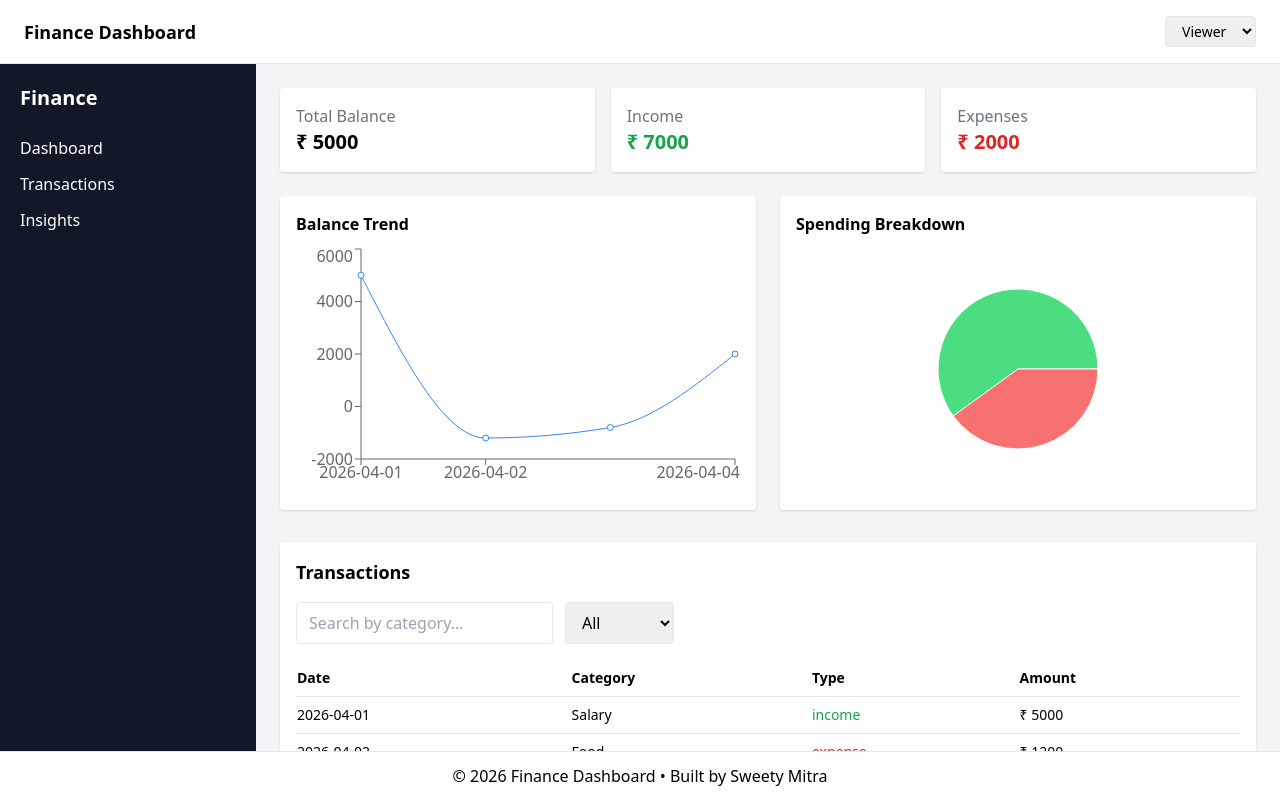
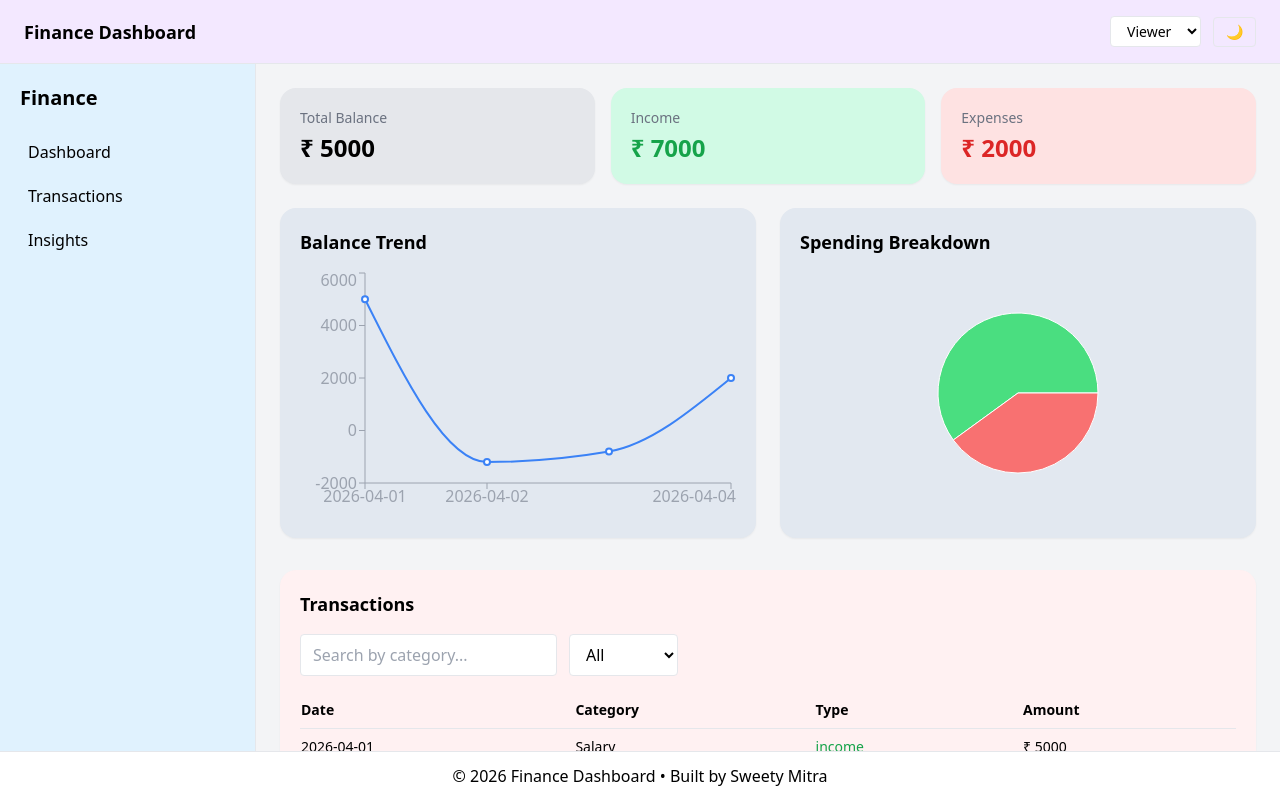
Before and after one commit to Sweety-Mitra/Finance_Dashboard, a React (Vite) app: page / in a window 1280 px wide. Built offline with nearby package versions, Linux system fonts and the light colour scheme.

Commit message:
feat:dark mode implementation

```diff
--- a/src/App.jsx
+++ b/src/App.jsx
@@ -23,7 +23,7 @@ function App() {
         <Sidebar />
 
         {/* Main */}
-        <main className="flex-1 bg-gray-100 p-6 overflow-y-auto">
+        <main className="flex-1 bg-gray-100 dark:bg-gray-900 text-black dark:text-white p-6 overflow-y-auto">
 
           <div className="space-y-8 max-w-6xl mx-auto">
 
--- a/src/components/common/Header.jsx
+++ b/src/components/common/Header.jsx
@@ -1,19 +1,58 @@
-import { useContext } from "react";
+import { useContext, useEffect, useState } from "react";
 import { AppContext } from "../../context/AppContext";
 
 const Header = () => {
   const { role, setRole } = useContext(AppContext);
 
+  const [dark, setDark] = useState(false);
+
+  // load saved theme
+  useEffect(() => {
+    const savedTheme = localStorage.getItem("theme");
+
+    if (savedTheme === "dark") {
+      document.documentElement.classList.add("dark");
+      setDark(true);
+    }
+  }, []);
+
+  const toggleTheme = () => {
+    if (dark) {
+      document.documentElement.classList.remove("dark");
+      localStorage.setItem("theme", "light");
+    } else {
+      document.documentElement.classList.add("dark");
+      localStorage.setItem("theme", "dark");
+    }
+    setDark(!dark);
+  };
+
   return (
-    <header className="bg-white border-b px-6 py-4 flex justify-between items-center sticky top-0 z-10">
+    <header className="bg-purple-100 dark:bg-gray-800 border-b px-6 py-4 flex justify-between items-center sticky top-0 z-10 text-black dark:text-white">
+
       <h1 className="text-lg font-semibold">Finance Dashboard</h1>
 
-      <select
-        className="border px-3 py-1 rounded text-sm"
-      >
-        <option>Viewer</option>
-        <option>Admin</option>
-      </select>
+      <div className="flex items-center gap-3">
+
+        {/* Role */}
+        <select
+          value={role}
+          onChange={(e) => setRole(e.target.value)}
+          className="border px-3 py-1 rounded text-sm bg-white dark:bg-gray-700 text-black dark:text-white"
+        >
+          <option value="viewer">Viewer</option>
+          <option value="admin">Admin</option>
+        </select>
+
+        {/* Dark Mode Toggle */}
+        <button
+          onClick={toggleTheme}
+          className="px-3 py-1 border rounded text-sm"
+        >
+          {dark ? "☀️" : "🌙"}
+        </button>
+
+      </div>
     </header>
   );
 };
--- a/src/components/common/Sidebar.jsx
+++ b/src/components/common/Sidebar.jsx
@@ -5,30 +5,33 @@ const Sidebar = () => {
   };
 
   return (
-    <aside className="w-64 bg-gray-900 text-white p-5">
+    <aside className="w-64 bg-sky-100 dark:bg-gray-900 text-black dark:text-white p-5 border-r dark:border-gray-800">
+
       <h1 className="text-xl font-bold mb-6">Finance</h1>
 
       <nav className="space-y-3">
+
         <p
           onClick={() => scrollToSection("dashboard")}
-          className="cursor-pointer hover:text-gray-300 transition"
+          className="cursor-pointer px-2 py-1 rounded hover:bg-gray-100 dark:hover:bg-gray-800 transition"
         >
           Dashboard
         </p>
 
         <p
           onClick={() => scrollToSection("transactions")}
-          className="cursor-pointer hover:text-gray-300 transition"
+          className="cursor-pointer px-2 py-1 rounded hover:bg-gray-100 dark:hover:bg-gray-800 transition"
         >
           Transactions
         </p>
 
         <p
           onClick={() => scrollToSection("insights")}
-          className="cursor-pointer hover:text-gray-300 transition"
+          className="cursor-pointer px-2 py-1 rounded hover:bg-gray-100 dark:hover:bg-gray-800 transition"
         >
           Insights
         </p>
+
       </nav>
     </aside>
   );
--- a/src/components/dashboard/Charts.jsx
+++ b/src/components/dashboard/Charts.jsx
@@ -15,15 +15,14 @@ import {
 const Charts = () => {
   const { transactions } = useContext(AppContext);
 
-  // Line Chart Data (balance trend)
+  // Line Chart Data
   const lineData = transactions.map((t) => ({
     date: t.date,
     amount: t.type === "income" ? t.amount : -t.amount,
   }));
 
-  // Pie Chart Data (category breakdown)
+  // Pie Chart Data
   const categoryMap = {};
-
   transactions.forEach((t) => {
     if (t.type === "expense") {
       categoryMap[t.category] =
@@ -40,33 +39,65 @@ const Charts = () => {
 
   return (
     <div className="grid grid-cols-1 md:grid-cols-2 gap-6">
+
       {/* Line Chart */}
-      <div className="bg-white p-4 rounded shadow">
-        <h3 className="mb-2 font-semibold">Balance Trend</h3>
+      <div className="bg-slate-200 dark:bg-gray-800 text-black dark:text-white p-5 rounded-2xl shadow-sm">
+        <h3 className="mb-3 font-semibold text-lg">
+          Balance Trend
+        </h3>
+
         <ResponsiveContainer width="100%" height={250}>
           <LineChart data={lineData}>
-            <XAxis dataKey="date" />
-            <YAxis />
-            <Tooltip />
-            <Line type="monotone" dataKey="amount" stroke="#3b82f6" />
+            <XAxis
+              dataKey="date"
+              stroke="#9ca3af" // gray-400
+            />
+            <YAxis stroke="#9ca3af" />
+            <Tooltip
+              contentStyle={{
+                backgroundColor: "#1f2937", // dark bg
+                border: "none",
+                color: "#fff",
+              }}
+            />
+            <Line
+              type="monotone"
+              dataKey="amount"
+              stroke="#3b82f6"
+              strokeWidth={2}
+            />
           </LineChart>
         </ResponsiveContainer>
       </div>
 
       {/* Pie Chart */}
-      <div className="bg-white p-4 rounded shadow">
-        <h3 className="mb-2 font-semibold">Spending Breakdown</h3>
+      <div className="bg-slate-200 dark:bg-gray-800 text-black dark:text-white p-5 rounded-2xl shadow-sm">
+        <h3 className="mb-3 font-semibold text-lg">
+          Spending Breakdown
+        </h3>
+
         <ResponsiveContainer width="100%" height={250}>
           <PieChart>
             <Pie data={pieData} dataKey="value" outerRadius={80}>
               {pieData.map((_, index) => (
-                <Cell key={index} fill={COLORS[index % COLORS.length]} />
+                <Cell
+                  key={index}
+                  fill={COLORS[index % COLORS.length]}
+                />
               ))}
             </Pie>
-            <Tooltip />
+
+            <Tooltip
+              contentStyle={{
+                backgroundColor: "#1f2937",
+                border: "none",
+                color: "#fff",
+              }}
+            />
           </PieChart>
         </ResponsiveContainer>
       </div>
+
     </div>
   );
 };
--- a/src/components/dashboard/SummaryCards.jsx
+++ b/src/components/dashboard/SummaryCards.jsx
@@ -16,23 +16,37 @@ const SummaryCards = () => {
 
   return (
     <div className="grid grid-cols-1 md:grid-cols-3 gap-4 mb-6">
+
       {/* Balance */}
-      <div className="bg-white p-4 rounded shadow hover:shadow-lg transition">
-        <h3 className="text-gray-500">Total Balance</h3>
-        <p className="text-xl font-bold">₹ {balance}</p>
+      <div className="bg-gray-200 dark:bg-gray-800 text-black dark:text-white p-5 rounded-2xl shadow-sm hover:shadow-md transition-all duration-200">
+        <h3 className="text-gray-500 dark:text-gray-400 text-sm">
+          Total Balance
+        </h3>
+        <p className="text-2xl font-bold mt-1">
+          ₹ {balance}
+        </p>
       </div>
 
       {/* Income */}
-      <div className="bg-white p-4 rounded shadow hover:shadow-lg transition">
-        <h3 className="text-gray-500">Income</h3>
-        <p className="text-xl font-bold text-green-600">₹ {income}</p>
+      <div className="bg-emerald-100 dark:bg-emerald-900/30 text-black dark:text-white p-5 rounded-2xl shadow-sm hover:shadow-md transition-all duration-200">
+        <h3 className="text-gray-500 dark:text-gray-400 text-sm">
+          Income
+        </h3>
+        <p className="text-2xl font-bold text-green-600 dark:text-green-400 mt-1">
+          ₹ {income}
+        </p>
       </div>
 
       {/* Expense */}
-      <div className="bg-white p-4 rounded shadow hover:shadow-lg transition">
-        <h3 className="text-gray-500">Expenses</h3>
-        <p className="text-xl font-bold text-red-600">₹ {expense}</p>
+      <div className="bg-red-100 dark:bg-red-900/30 text-black dark:text-white p-5 rounded-2xl shadow-sm hover:shadow-md transition-all duration-200">
+        <h3 className="text-gray-500 dark:text-gray-400 text-sm">
+          Expenses
+        </h3>
+        <p className="text-2xl font-bold text-red-600 dark:text-red-400 mt-1">
+          ₹ {expense}
+        </p>
       </div>
+
     </div>
   );
 };
--- a/src/components/insights/Insights.jsx
+++ b/src/components/insights/Insights.jsx
@@ -4,7 +4,6 @@ import { AppContext } from "../../context/AppContext";
 const Insights = () => {
   const { transactions } = useContext(AppContext);
 
-  // Category spending
   const categoryMap = {};
   transactions.forEach((t) => {
     if (t.type === "expense") {
@@ -18,7 +17,6 @@ const Insights = () => {
     ""
   );
 
-  // Totals
   const totalIncome = transactions
     .filter((t) => t.type === "income")
     .reduce((acc, curr) => acc + curr.amount, 0);
@@ -31,43 +29,54 @@ const Insights = () => {
 
   return (
     <div className="mt-6 pb-6">
-      <h3 className="text-xl font-semibold mb-4">Insights</h3>
+      <h3 className="text-xl font-semibold mb-4 text-black dark:text-white">
+        Insights
+      </h3>
 
       <div className="grid grid-cols-1 md:grid-cols-2 lg:grid-cols-4 gap-4">
 
-        {/* Highest Category */}
-        <div className="bg-yellow-50 p-4 rounded-xl shadow hover:shadow-lg transition">
-          <p className="text-sm text-gray-500">Top Spending</p>
+        {/* Top Spending */}
+        <div className="bg-yellow-50 dark:bg-yellow-900/30 text-black dark:text-white p-4 rounded-xl shadow hover:shadow-lg transition">
+          <p className="text-sm text-gray-500 dark:text-gray-400">
+            Top Spending
+          </p>
           <h4 className="text-lg font-semibold mt-1">
             {highestCategory || "N/A"}
           </h4>
         </div>
 
         {/* Income */}
-        <div className="bg-green-50 p-4 rounded-xl shadow hover:shadow-lg transition">
-          <p className="text-sm text-gray-500">Total Income</p>
-          <h4 className="text-lg font-semibold text-green-600 mt-1">
+        <div className="bg-green-50 dark:bg-green-900/30 text-black dark:text-white p-4 rounded-xl shadow hover:shadow-lg transition">
+          <p className="text-sm text-gray-500 dark:text-gray-400">
+            Total Income
+          </p>
+          <h4 className="text-lg font-semibold text-green-600 dark:text-green-400 mt-1">
             ₹ {totalIncome}
           </h4>
         </div>
 
         {/* Expense */}
-        <div className="bg-red-50 p-4 rounded-xl shadow hover:shadow-lg transition">
-          <p className="text-sm text-gray-500">Total Expense</p>
-          <h4 className="text-lg font-semibold text-red-600 mt-1">
+        <div className="bg-red-50 dark:bg-red-900/30 text-black dark:text-white p-4 rounded-xl shadow hover:shadow-lg transition">
+          <p className="text-sm text-gray-500 dark:text-gray-400">
+            Total Expense
+          </p>
+          <h4 className="text-lg font-semibold text-red-600 dark:text-red-400 mt-1">
             ₹ {totalExpense}
           </h4>
         </div>
 
         {/* Insight */}
-        <div className="bg-blue-50 p-4 rounded-xl shadow hover:shadow-lg transition">
-          <p className="text-sm text-gray-500">Insight</p>
+        <div className="bg-blue-50 dark:bg-blue-900/30 text-black dark:text-white p-4 rounded-xl shadow hover:shadow-lg transition">
+          <p className="text-sm text-gray-500 dark:text-gray-400">
+            Insight
+          </p>
           <h4 className="text-sm font-medium mt-1">
             {isBalanced
               ? "Your finances are well balanced ✅"
               : "You are spending more than you earn ⚠️"}
           </h4>
         </div>
+
       </div>
     </div>
   );
--- a/src/components/transactions/AddTransaction.jsx
+++ b/src/components/transactions/AddTransaction.jsx
@@ -37,53 +37,74 @@ const AddTransaction = () => {
   };
 
   return (
-    <div className="bg-white p-4 rounded shadow my-6">
-      <h3 className="font-semibold mb-3">Add Transaction</h3>
+  <div className="bg-lime-50 dark:bg-lime-900/30 text-black dark:text-white p-5 rounded-2xl shadow-sm my-6">
+
+    <h3 className="font-semibold text-lg mb-4">
+      Add Transaction
+    </h3>
 
     <div className="grid grid-cols-1 md:grid-cols-4 gap-3">
+
+      {/* Date */}
       <input
         type="date"
         name="date"
         value={form.date}
         onChange={handleChange}
-          className="border p-2 rounded"
+        className="border p-2 rounded
+        bg-white dark:bg-gray-700
+        text-black dark:text-white
+        placeholder-gray-400 dark:placeholder-gray-300"
       />
 
+      {/* Amount */}
       <input
         type="number"
         name="amount"
         placeholder="Amount"
         value={form.amount}
         onChange={handleChange}
-          className="border p-2 rounded"
+        className="border p-2 rounded
+        bg-white dark:bg-gray-700
+        text-black dark:text-white
+        placeholder-gray-400 dark:placeholder-gray-300"
       />
 
+      {/* Category */}
       <input
         type="text"
         name="category"
         placeholder="Category"
         value={form.category}
         onChange={handleChange}
-          className="border p-2 rounded"
+        className="border p-2 rounded
+        bg-white dark:bg-gray-700
+        text-black dark:text-white
+        placeholder-gray-400 dark:placeholder-gray-300"
       />
 
+      {/* Type */}
       <select
         name="type"
         value={form.type}
         onChange={handleChange}
-          className="border p-2 rounded"
+        className="border p-2 rounded
+        bg-white dark:bg-gray-700
+        text-black dark:text-white"
       >
         <option value="expense">Expense</option>
         <option value="income">Income</option>
       </select>
+
     </div>
 
     <button
       onClick={handleAdd}
-        className="mt-3 bg-blue-500 text-white px-4 py-2 rounded"
+      className="mt-4 bg-blue-500 hover:bg-blue-600 text-white px-4 py-2 rounded-lg transition"
     >
       Add
     </button>
+
   </div>
 );
 };
--- a/src/components/transactions/TransactionTable.jsx
+++ b/src/components/transactions/TransactionTable.jsx
@@ -22,24 +22,30 @@ const TransactionTable = () => {
   };
 
   return (
-        <div className="bg-white p-4 rounded shadow mt-6">
+    <div className="bg-rose-50 dark:bg-rose-900/30 text-black dark:text-white p-5 rounded-2xl shadow-sm mt-6">
       <h3 className="text-lg font-semibold mb-4">Transactions</h3>
 
       <div className="flex flex-col md:flex-row gap-3 mb-4">
+
         {/* Search */}
         <input
           type="text"
           placeholder="Search by category..."
           value={search}
           onChange={(e) => setSearch(e.target.value)}
-                    className="border px-3 py-2 rounded focus:outline-none focus:ring-2 focus:ring-blue-400"
+          className="border px-3 py-2 rounded
+          bg-white dark:bg-gray-700
+          text-black dark:text-white
+          focus:outline-none focus:ring-2 focus:ring-blue-400"
         />
 
         {/* Filter */}
         <select
           value={filterType}
           onChange={(e) => setFilterType(e.target.value)}
-                    className="border px-3 py-2 rounded"
+          className="border px-3 py-2 rounded
+          bg-white dark:bg-gray-700
+          text-black dark:text-white"
         >
           <option value="all">All</option>
           <option value="income">Income</option>
@@ -48,11 +54,15 @@ const TransactionTable = () => {
       </div>
 
       {filteredTransactions.length === 0 ? (
-                <p className="text-gray-500">No transactions found</p>
+        <p className="text-gray-500 dark:text-gray-400">
+          No transactions found
+        </p>
       ) : (
         <table className="w-full text-left text-sm">
+
+          {/* Header */}
           <thead>
-                        <tr className="border-b">
+            <tr className="border-b dark:border-gray-700">
               <th className="py-2">Date</th>
               <th>Category</th>
               <th>Type</th>
@@ -61,36 +71,43 @@ const TransactionTable = () => {
             </tr>
           </thead>
 
+          {/* Body */}
           <tbody>
             {filteredTransactions.map((t) => (
-                            <tr key={t.id} className="border-b hover:bg-gray-50">
+              <tr
+                key={t.id}
+                className="border-b dark:border-gray-700
+                hover:bg-gray-50 dark:hover:bg-gray-700 transition"
+              >
                 <td className="py-2">{t.date}</td>
                 <td>{t.category}</td>
+
                 <td
                   className={
                     t.type === "income"
-                                            ? "text-green-600"
-                                            : "text-red-600"
+                      ? "text-green-600 dark:text-green-400"
+                      : "text-red-600 dark:text-red-400"
                   }
                 >
                   {t.type}
                 </td>
+
                 <td>₹ {t.amount}</td>
-                                <td>
+
                 {role === "admin" && (
                   <td>
                     <button
                       onClick={() => handleDelete(t.id)}
-                                                className="text-red-500 hover:underline"
+                      className="text-red-500 dark:text-red-400 hover:underline"
                     >
                       Delete
                     </button>
                   </td>
                 )}
-                                </td>
               </tr>
             ))}
           </tbody>
+
         </table>
       )}
     </div>
--- a/tailwind.config.js
+++ b/tailwind.config.js
@@ -1,5 +1,6 @@
 /** @type {import('tailwindcss').Config} */
 export default {
+  darkMode: "class",
   content: [
   "./index.html",
   "./src/**/*.{js,ts,jsx,tsx}",
```
Lines whose indentation alone changed are shown as unchanged.
